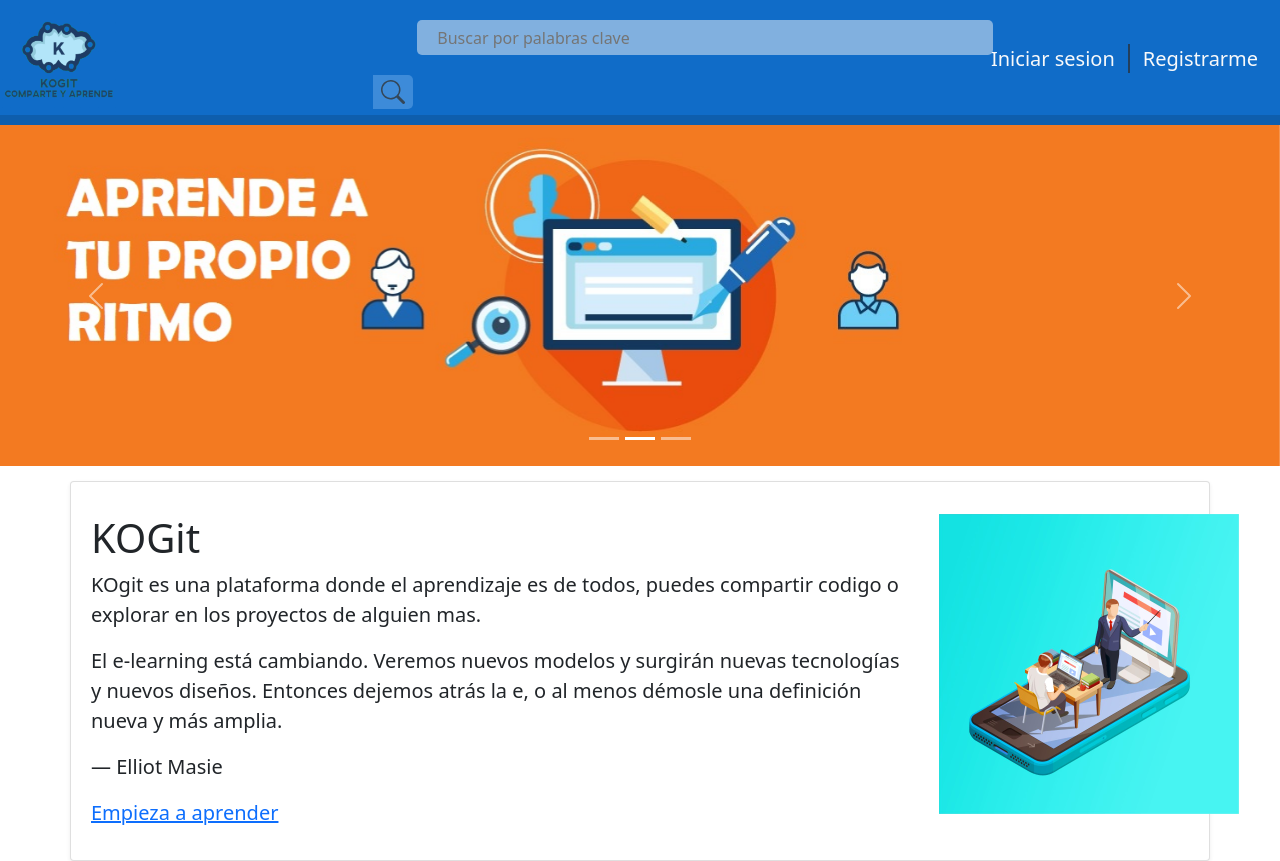
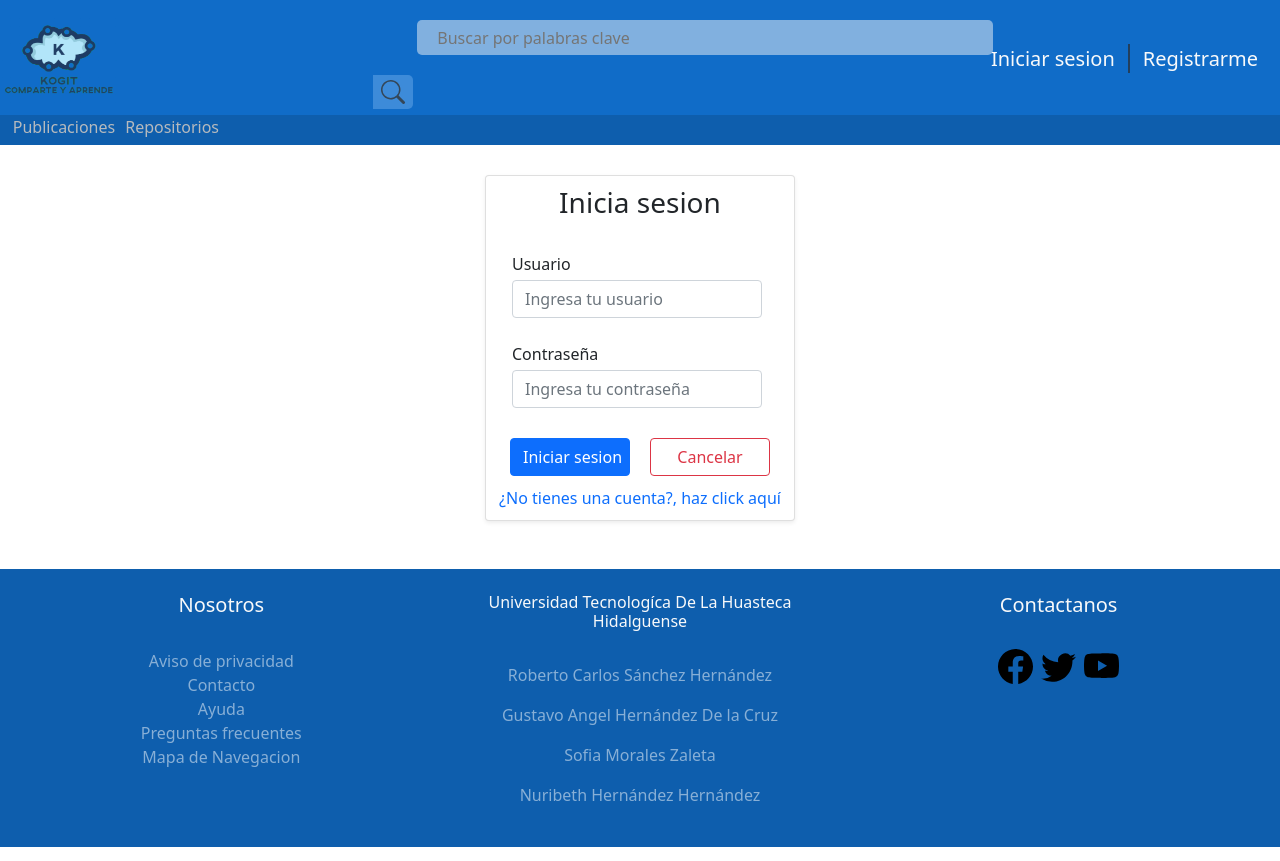
Before and after one commit to gushercr/kogit, a React (Create React App) app: page / in a window 1280 px wide. Shown: the top 861 px of the page. Built offline with nearby package versions, Linux system fonts and the light colour scheme.

Commit message:
vistas login

```diff
--- a/src/App.js
+++ b/src/App.js
@@ -1,8 +1,14 @@
-import Inicio from'./vistas/Inicio' ;
+import Inicio from'./vistas/Inicio';
+import Login from'./vistas/login';
+import Header from'./componentes/header';
+import Footer from'./componentes/footer';
+import './css/styles.css';
 function App() {
   return (
-    <div className="App">
-      <Inicio />
+    <div id="body">
+      <Header />
+      <Login />
+      <Footer />
     </div>
   );
 }
--- a/src/componentes/header.js
+++ b/src/componentes/header.js
@@ -1,5 +1,4 @@
 import Logo from './../multimedia/logo.png'
-import './../css/styles.css';
 import { Search } from 'react-bootstrap-icons';
 function header() {
     return (
@@ -21,6 +20,10 @@
                     <button className="btn text-light fs-5 inlines" >Registrarme</button>
                 </div>
             </div>
+            <div className="direccionesHeader">
+                <a href="#" >Publicaciones</a>
+                <a href="#" >Repositorios</a>
+            </div>
         </div>
 
     );
--- a/src/css/styles.css
+++ b/src/css/styles.css
@@ -4,13 +4,26 @@
 }
 .logo{
     width: 120px;
-    height: 100px;
+    height: 90px;
 }
 .header{
     background-color: #106CC8;
-    border-bottom: solid #0E5EAD 10px;
     max-width: 100%;
     width: 100%;
+}
+.direccionesHeader{
+    background-color: #0E5EAD;
+    height: 30px;
+    padding-left: 1%;
+
+}
+.direccionesHeader a{
+    color: rgb(182, 186, 190);
+    text-decoration: none;
+    margin-right: 10px;
+}
+.direccionesHeader a:hover{
+    color: rgb(255, 255, 255);
 }
 .Bbusqueda{
     width: 36rem;
@@ -80,3 +93,35 @@
 .iconFooterLeft{
     margin-left:8px ;
 }
+#logincontainer{
+    margin-top: 30px;
+    margin-bottom: 30px;
+}
+#login{
+    margin: auto;
+    width: 310px;
+    padding-top: 10px;
+}
+.inputs input{
+    padding-top: -15px;
+    width: 250px;
+}
+.inputs{
+    padding-left: 26px;
+    padding-bottom: 20px;
+}
+.btnlogin{
+    width: 120px;
+    margin: 10px;
+}
+.divbotones{
+    position: relative;
+    left: 14px;
+}
+#login a{
+    text-decoration: none;
+    margin-bottom: 10px;
+}
+#login p{
+    margin-bottom:4px ;
+}
--- a/src/vistas/Inicio.js
+++ b/src/vistas/Inicio.js
@@ -1,16 +1,13 @@
-import Header from '../componentes/header';
 import Slider from '../componentes/slider';
 import TarjetaP from '../componentes/tarjeta-presentacion';
 import Anuncios from '../componentes/tarjetas-anuncios';
-import Footer from '../componentes/footer';
+
 function inicio() {
     return (
-      <div id="body">
-        <Header />
+      <div >
         <Slider/>
         <TarjetaP/>
         <Anuncios/>
-        <Footer/>
       </div>
     );
   }
--- /dev/null
+++ b/src/vistas/login.js
@@ -0,0 +1,25 @@
+function login() {
+    return (
+      <div className="container" id="logincontainer">
+        <div className="card shadow-sm mb-5 bg-body rounded" id="login">
+            <h3 className="text-center">Inicia sesion</h3><br/>
+                <form action="" method="POST">
+                <div className="inputs">
+                    <p >Usuario</p>
+                    <input type="text" className="form-control" placeholder="Ingresa tu usuario" value="" name=""/><br/>
+                    <p>Contraseña</p>
+                    <input type="password" className="form-control" placeholder="Ingresa tu contraseña" value="" name=""/>
+                </div>
+                <div className="divbotones">
+                    <input type="submit" className="btnlogin btn btn-primary " value="Iniciar sesion" />
+                    <button className="btn btn-outline-danger btnlogin">Cancelar</button>
+                </div>
+
+            </form>
+            <a className="link-primary text-center" href="#">¿No tienes una cuenta?, haz click aquí</a>
+        </div>
+      </div>
+    );
+  }
+
+export default login;
```
